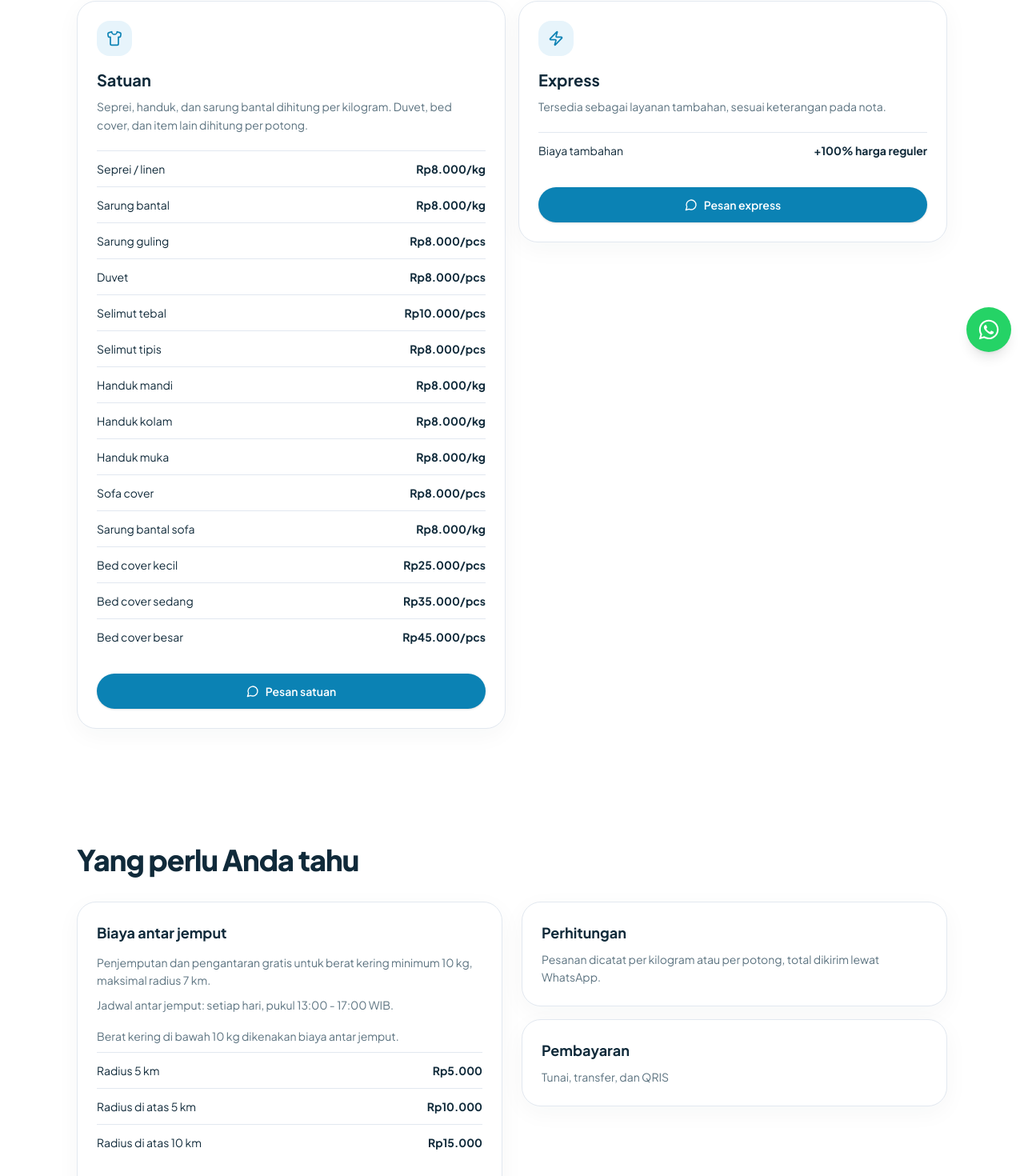
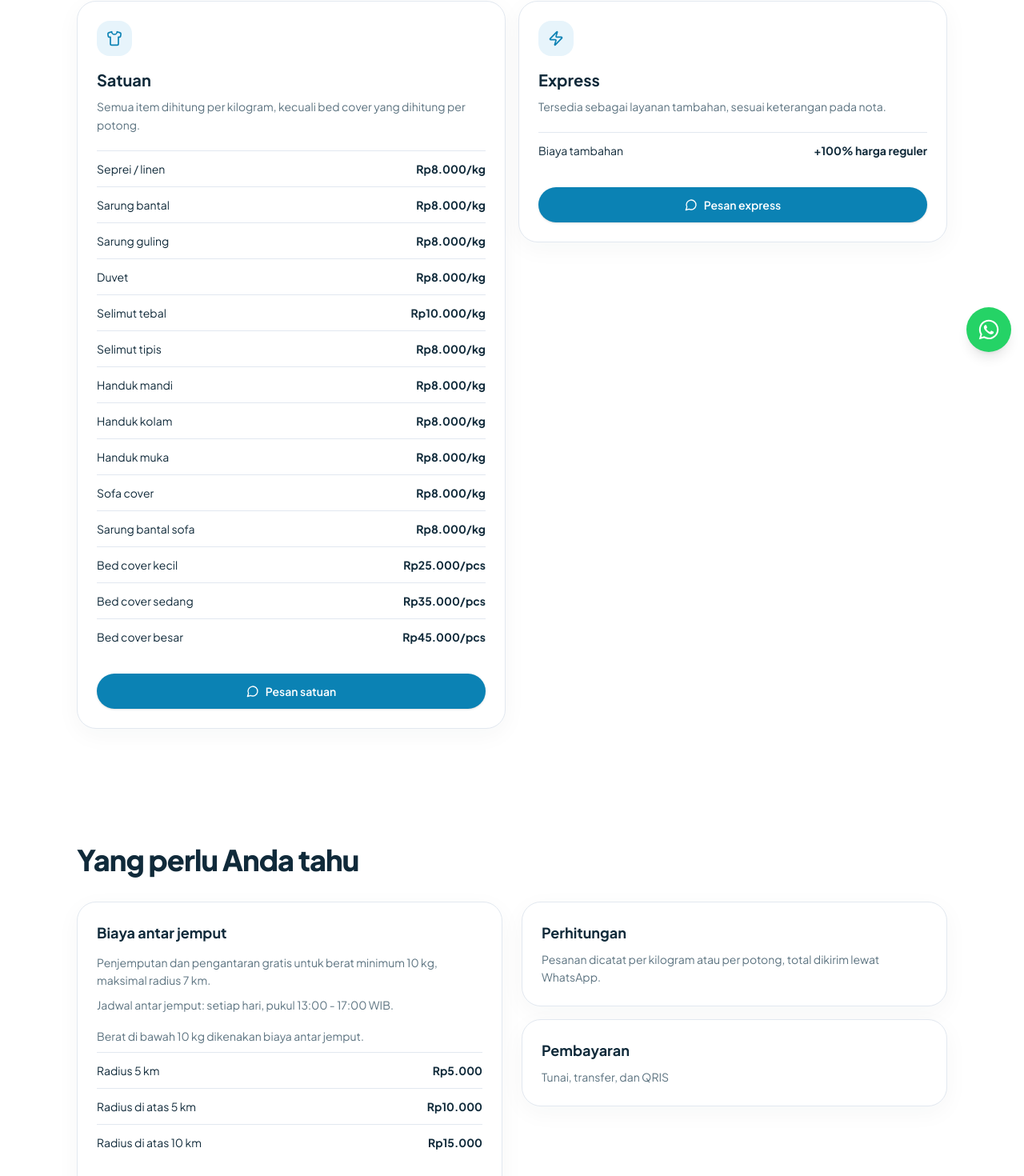
Before and after one commit to BriyanSitinjak/swaca-website, a Next.js app: page /layanan in a window 1280 px wide. Shown: the part 340-1810 px from the top of the page at 80% size. Built offline with nearby package versions, Linux system fonts and the light colour scheme.

Commit message:
fix: adjust content from pcs to kg

```diff
--- a/src/content/site.ts
+++ b/src/content/site.ts
@@ -274,9 +274,9 @@ export const site = {
   },
   pickup: {
     title: "Biaya antar jemput",
-    freeNote: "Penjemputan dan pengantaran gratis untuk berat kering minimum 10 kg, maksimal radius 7 km.",
+    freeNote: "Penjemputan dan pengantaran gratis untuk berat minimum 10 kg, maksimal radius 7 km.",
     schedule: "Jadwal antar jemput: setiap hari, pukul 13:00 - 17:00 WIB.",
-    paidNote: "Berat kering di bawah 10 kg dikenakan biaya antar jemput.",
+    paidNote: "Berat di bawah 10 kg dikenakan biaya antar jemput.",
     fees: [
       { id: "pickup-5", name: "Radius 5 km", priceLabel: "Rp5.000" },
       { id: "pickup-above-5", name: "Radius di atas 5 km", priceLabel: "Rp10.000" },
@@ -397,7 +397,7 @@ export const site = {
           id: "satuan",
           icon: "shirt",
           title: "Handuk, selimut, dan bed cover",
-          description: "Handuk dihitung per kilogram. Selimut, sofa cover, dan bed cover dihitung per potong.",
+          description: "Handuk, selimut, dan sofa cover dihitung per kilogram. Bed cover dihitung per potong.",
           cta: {
             kind: "whatsapp",
             id: "service-satuan",
@@ -421,7 +421,7 @@ export const site = {
           id: "antar-jemput",
           icon: "truck",
           title: "Antar Jemput",
-          description: "Gratis untuk berat kering minimum 10 kg dalam radius 7 km. Setiap hari, pukul 13:00 - 17:00.",
+          description: "Gratis untuk berat minimum 10 kg dalam radius 7 km. Setiap hari, pukul 13:00 - 17:00.",
           cta: {
             kind: "internal",
             id: "service-antar-jemput",
@@ -483,7 +483,7 @@ export const site = {
       title: "Harga terjangkau, hasil maksimal",
       lines: [
         { id: "preview-seprei", name: "Seprei / linen", priceLabel: "Rp8.000/kg" },
-        { id: "preview-selimut", name: "Selimut tebal", priceLabel: "Rp10.000/pcs" },
+        { id: "preview-selimut", name: "Selimut tebal", priceLabel: "Rp10.000/kg" },
         { id: "preview-bed-cover", name: "Bed cover kecil", priceLabel: "Rp25.000/pcs" },
       ],
       detailCta: {
@@ -520,18 +520,18 @@ export const site = {
         id: "satuan",
         icon: "shirt",
         title: "Satuan",
-        description: "Seprei, handuk, dan sarung bantal dihitung per kilogram. Duvet, bed cover, dan item lain dihitung per potong.",
+        description: "Semua item dihitung per kilogram, kecuali bed cover yang dihitung per potong.",
         lines: [
           { id: "satuan-seprei", name: "Seprei / linen", priceLabel: "Rp8.000/kg" },
           { id: "satuan-sarung-bantal", name: "Sarung bantal", priceLabel: "Rp8.000/kg" },
-          { id: "satuan-sarung-guling", name: "Sarung guling", priceLabel: "Rp8.000/pcs" },
-          { id: "satuan-duvet", name: "Duvet", priceLabel: "Rp8.000/pcs" },
-          { id: "satuan-selimut-tebal", name: "Selimut tebal", priceLabel: "Rp10.000/pcs" },
-          { id: "satuan-selimut-tipis", name: "Selimut tipis", priceLabel: "Rp8.000/pcs" },
+          { id: "satuan-sarung-guling", name: "Sarung guling", priceLabel: "Rp8.000/kg" },
+          { id: "satuan-duvet", name: "Duvet", priceLabel: "Rp8.000/kg" },
+          { id: "satuan-selimut-tebal", name: "Selimut tebal", priceLabel: "Rp10.000/kg" },
+          { id: "satuan-selimut-tipis", name: "Selimut tipis", priceLabel: "Rp8.000/kg" },
           { id: "satuan-handuk-mandi", name: "Handuk mandi", priceLabel: "Rp8.000/kg" },
           { id: "satuan-handuk-kolam", name: "Handuk kolam", priceLabel: "Rp8.000/kg" },
           { id: "satuan-handuk-muka", name: "Handuk muka", priceLabel: "Rp8.000/kg" },
-          { id: "satuan-sofa-cover", name: "Sofa cover", priceLabel: "Rp8.000/pcs" },
+          { id: "satuan-sofa-cover", name: "Sofa cover", priceLabel: "Rp8.000/kg" },
           { id: "satuan-sarung-bantal-sofa", name: "Sarung bantal sofa", priceLabel: "Rp8.000/kg" },
           { id: "satuan-bed-cover-kecil", name: "Bed cover kecil", priceLabel: "Rp25.000/pcs" },
           { id: "satuan-bed-cover-sedang", name: "Bed cover sedang", priceLabel: "Rp35.000/pcs" },
```
